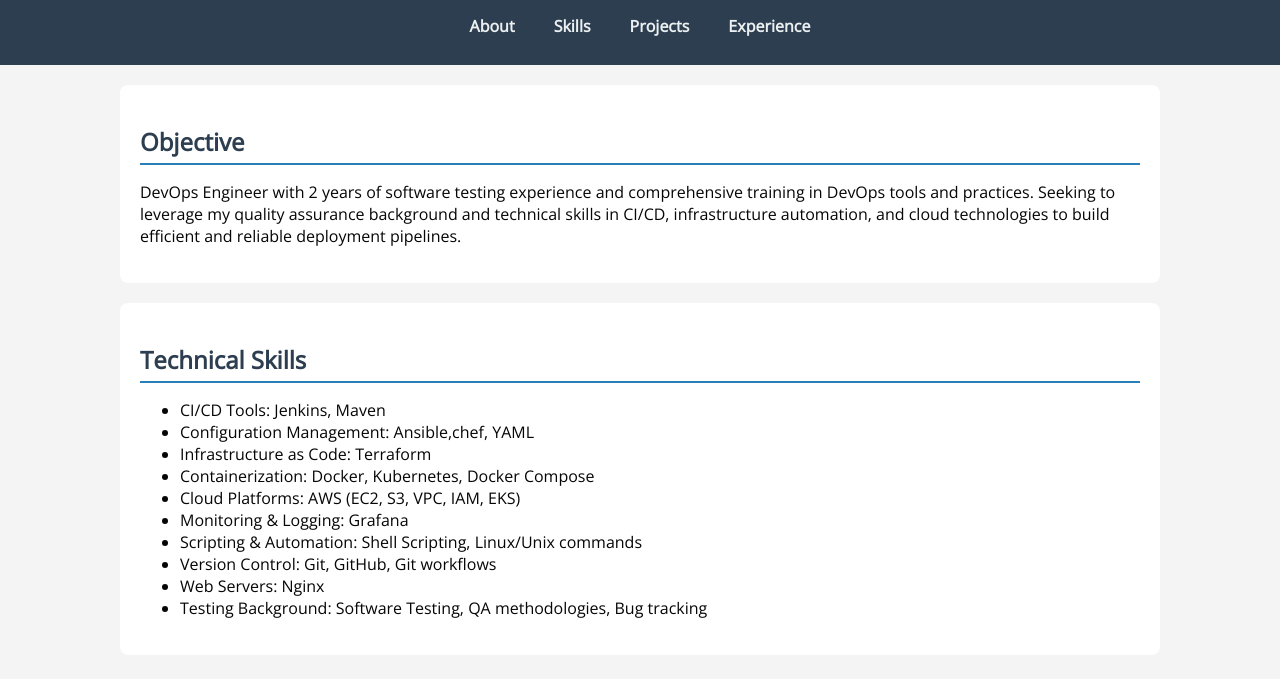
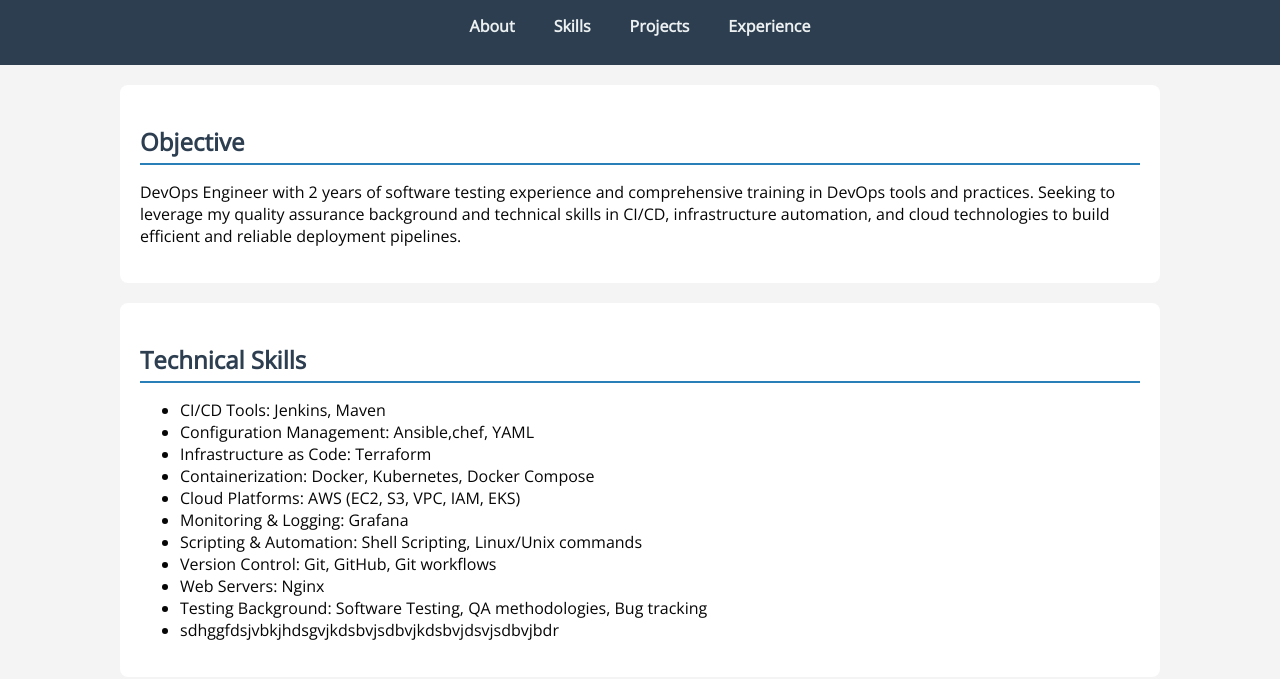
Before and after one commit to vishal368/Portfolio, a plain HTML site: page Home.html in a window 1280 px wide. Shown: the part 87-766 px from the top of the page. Drawn offline with nearby package versions, Linux system fonts and the light colour scheme.

Commit message:
version2

```diff
--- a/Home.html
+++ b/Home.html
@@ -84,6 +84,7 @@
     <li>Version Control: Git, GitHub, Git workflows</li>
     <li>Web Servers: Nginx</li>
     <li>Testing Background: Software Testing, QA methodologies, Bug tracking</li>
+    <li>sdhggfdsjvbkjhdsgvjkdsbvjsdbvjkdsbvjdsvjsdbvjbdr</li>
   </ul>
 </section>
 
```
